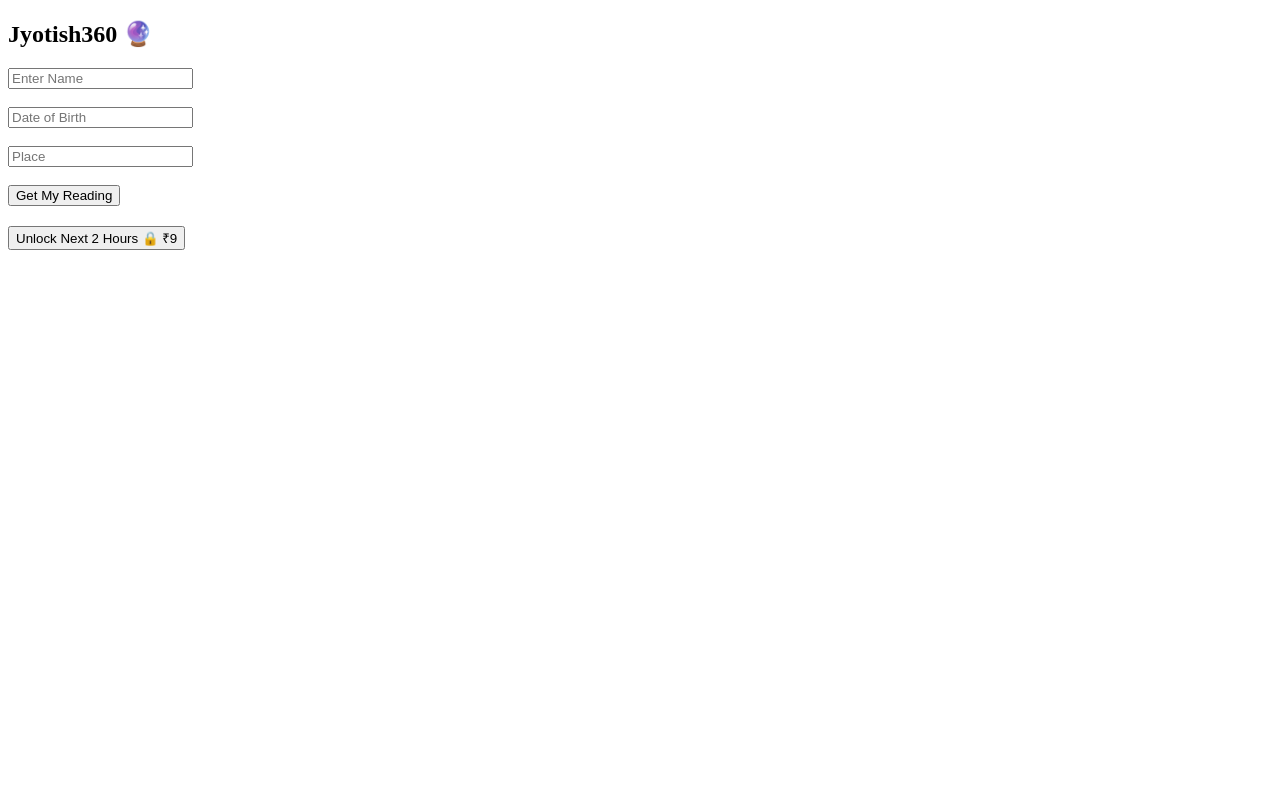
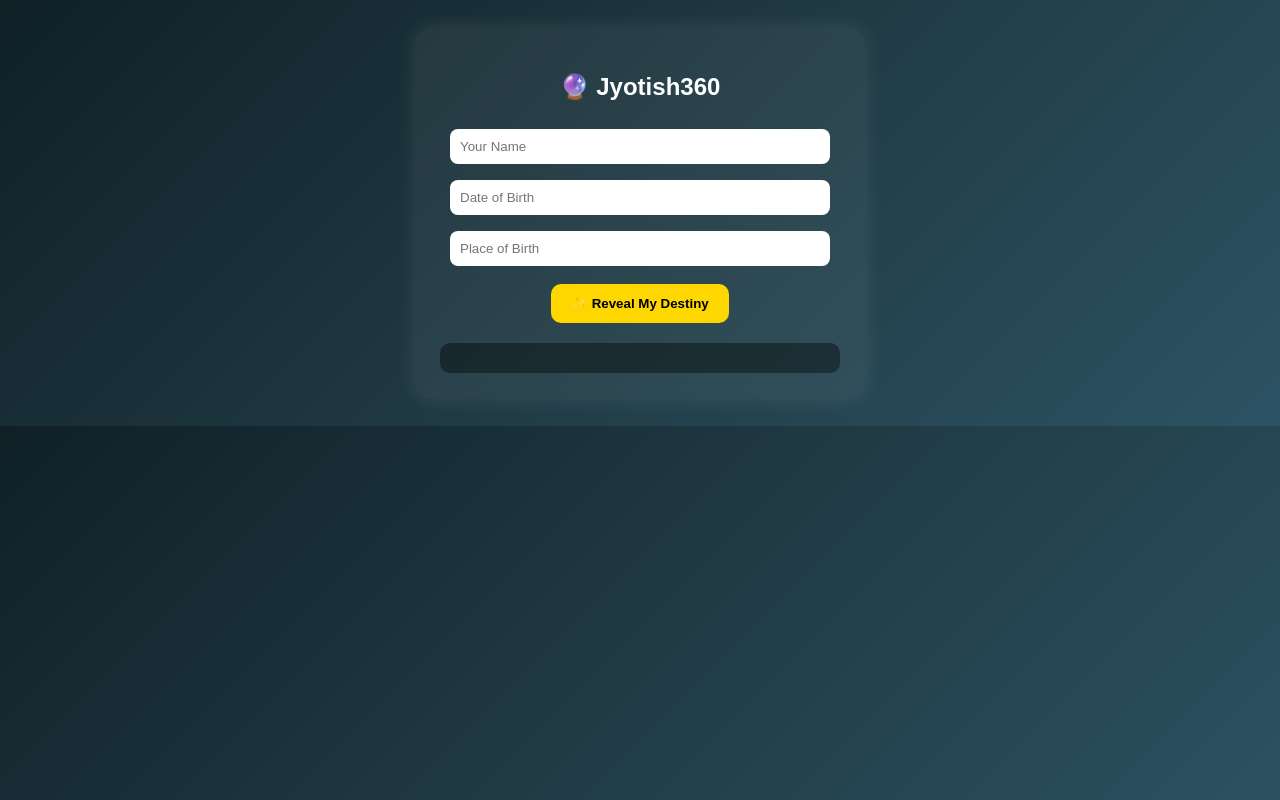
Before and after one commit to ramkishorsharma-afk/jyotish360, a website: page public/index.html in a window 1280 px wide. Drawn offline with Linux system fonts and the light colour scheme.

Commit message:
Enhance index.html with styling and content updates

```diff
--- a/public/index.html
+++ b/public/index.html
@@ -1,24 +1,90 @@
 <!DOCTYPE html>
 <html>
 <head>
-    <title>Jyotish360</title>
+    <title>Jyotish360 🔮</title>
+
+    <style>
+        body {
+            font-family: 'Poppins', sans-serif;
+            background: linear-gradient(135deg, #0f2027, #203a43, #2c5364);
+            color: white;
+            text-align: center;
+            padding: 20px;
+        }
+
+        .container {
+            max-width: 400px;
+            margin: auto;
+            background: rgba(255,255,255,0.05);
+            padding: 25px;
+            border-radius: 15px;
+            box-shadow: 0 0 20px rgba(255,255,255,0.1);
+        }
+
+        h2 {
+            margin-bottom: 20px;
+        }
+
+        input {
+            width: 90%;
+            padding: 10px;
+            margin: 8px 0;
+            border-radius: 8px;
+            border: none;
+        }
+
+        button {
+            padding: 12px 20px;
+            border: none;
+            border-radius: 10px;
+            background: gold;
+            color: black;
+            font-weight: bold;
+            cursor: pointer;
+            margin-top: 10px;
+        }
+
+        .result-box {
+            margin-top: 20px;
+            text-align: left;
+            background: rgba(0,0,0,0.4);
+            padding: 15px;
+            border-radius: 10px;
+        }
+
+        .locked {
+            color: orange;
+        }
+
+        .unlock-btn {
+            background: #ff9800;
+            margin-top: 10px;
+        }
+
+    </style>
 </head>
+
 <body>
 
-<h2>Jyotish360 🔮</h2>
+<div class="container">
 
-<input id="name" placeholder="Enter Name"><br><br>
-<input id="dob" placeholder="Date of Birth"><br><br>
-<input id="place" placeholder="Place"><br><br>
+    <h2>🔮 Jyotish360</h2>
 
-<button onclick="generate()">Get My Reading</button>
+    <input id="name" placeholder="Your Name">
+    <input id="dob" placeholder="Date of Birth">
+    <input id="place" placeholder="Place of Birth">
 
-<div id="result" style="margin-top:20px;"></div>
+    <button onclick="generate()">✨ Reveal My Destiny</button>
 
-<button onclick="pay()">Unlock Next 2 Hours 🔒 ₹9</button>
+    <div id="result" class="result-box"></div>
+
+</div>
 
 <script>
 async function generate() {
+
+    document.getElementById('result').innerHTML = "🔄 Reading your karmic patterns...";
+
     const res = await fetch('/generate', {
         method: 'POST',
         headers: {'Content-Type': 'application/json'},
@@ -32,14 +98,16 @@ async function generate() {
     const data = await res.json();
 
     document.getElementById('result').innerHTML = `
-        <h3>Past Life Insight:</h3>
+        <h3>🌌 Past Life Insight</h3>
         <p>${data.data.pastLife}</p>
 
-        <h3>Last 2 Hours:</h3>
+        <h3>⏳ Last 2 Hours</h3>
         <p>${data.data.last2Hours}</p>
 
-        <h3>Next 2 Hours:</h3>
-        <p>🔒 Locked</p>
+        <h3>🔮 Next 2 Hours</h3>
+        <p class="locked">🔒 Locked — Your future is hidden</p>
+
+        <button class="unlock-btn" onclick="pay()">Unlock Now ₹9</button>
     `;
 }
 
@@ -53,7 +121,7 @@ async function pay() {
         currency: order.currency,
         order_id: order.id,
         handler: function () {
-            alert("Payment successful! 🔥");
+            alert("✨ Your destiny is now revealed!");
         }
     };
 
```
